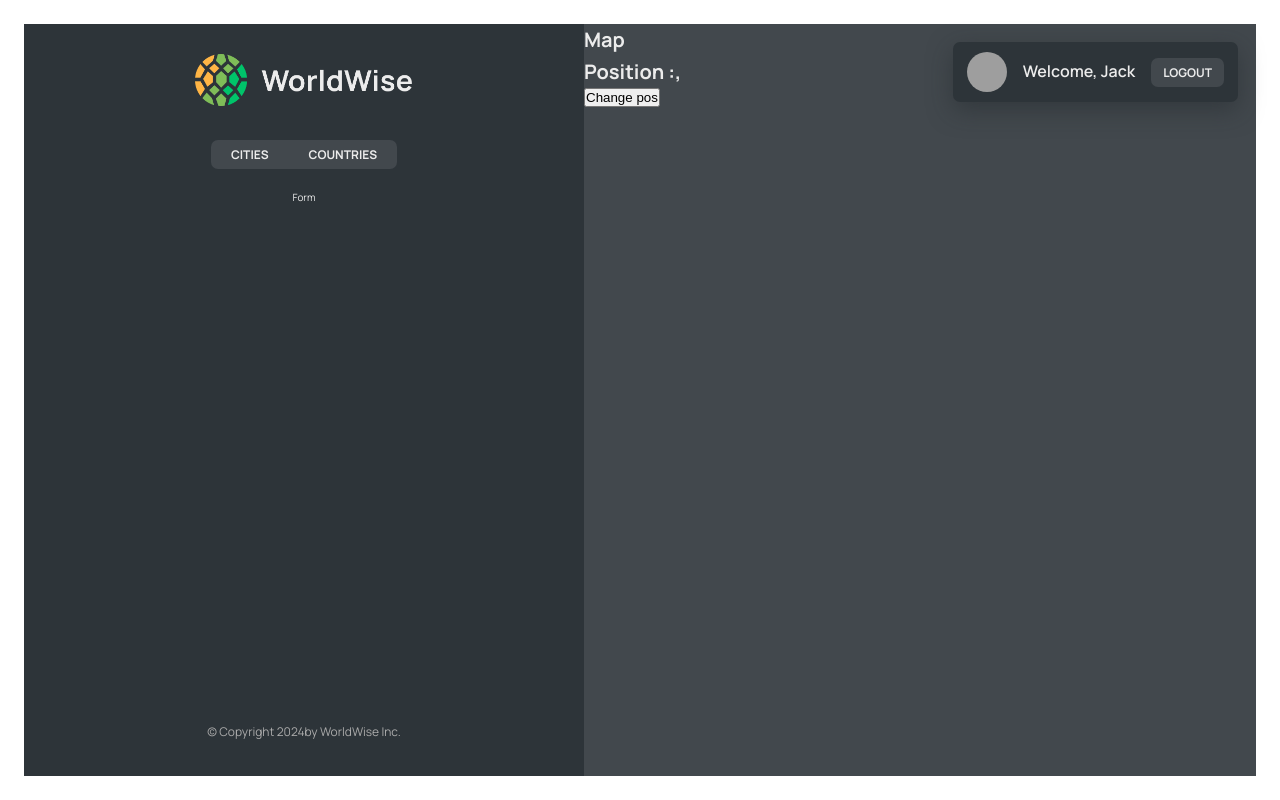
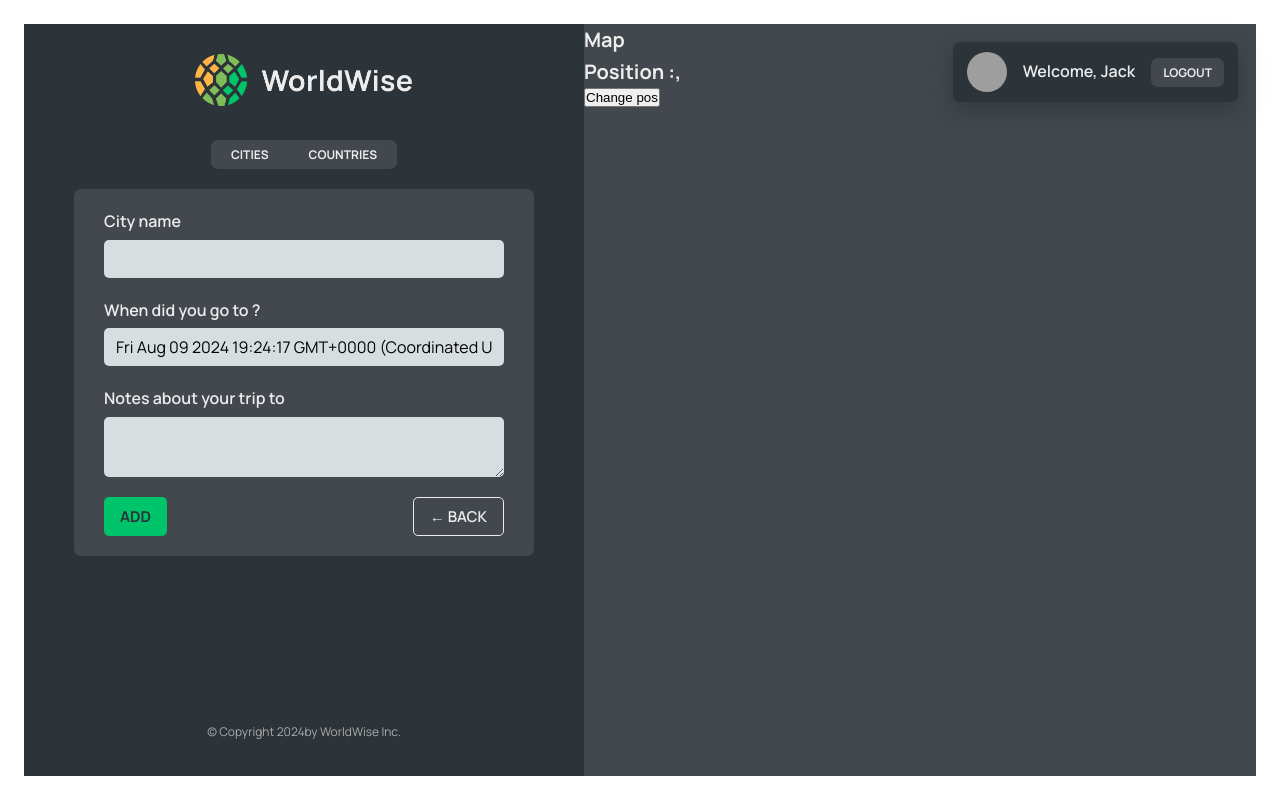
Before and after one commit to zeinabmontaghemi/worldwise, a React (Vite) app: page /app/form in a window 1280 px wide. Built offline with nearby package versions, Linux system fonts and the light colour scheme; data requests are answered from the project's data file; grey boxes are pictures that could not be loaded.

Commit message:
add BackButton component in form using Programmatic Navigation with useNavigate

```diff
--- a/src/App.jsx
+++ b/src/App.jsx
@@ -10,6 +10,7 @@ import Login from "./pages/Login";
 import CityList from "./components/CityList";
 import CountryList from "./components/CountryList";
 import City from "./components/City";
+import Form from "./components/Form";
 
 const BASE_URL = "http://localhost:9000";
 
@@ -55,7 +56,7 @@ function App() {
             path="countries"
             element={<CountryList cities={cities} isLoading={isLoading} />}
           />
-          <Route path="form" element={<p>Form</p>} />
+          <Route path="form" element={<Form />} />
         </Route>
         <Route path="*" element={<PageNotFound />} />
       </Routes>
--- /dev/null
+++ b/src/components/BackButton.jsx
@@ -0,0 +1,20 @@
+import { useNavigate } from "react-router-dom";
+import Button from "./Button";
+
+function BackButton() {
+  const navigate = useNavigate();
+
+  return (
+    <Button
+      type="back"
+      onClick={(e) => {
+        e.preventDefault();
+        navigate(-1);
+      }}
+    >
+      &larr; Back
+    </Button>
+  );
+}
+
+export default BackButton;
--- a/src/components/CountryList.jsx
+++ b/src/components/CountryList.jsx
@@ -19,7 +19,7 @@ function CountryList({ cities, isLoading }) {
   return (
     <ul className={styles.countryList}>
       {countries.map((country) => (
-        <CountryItem country={country} key={country.id} />
+        <CountryItem country={country} key={country.country} />
       ))}
     </ul>
   );
--- a/src/components/Form.jsx
+++ b/src/components/Form.jsx
@@ -3,6 +3,9 @@
 import { useState } from "react";
 
 import styles from "./Form.module.css";
+import Button from "./Button";
+import BackButton from "./BackButton";
+import { useNavigate } from "react-router-dom";
 
 export function convertToEmoji(countryCode) {
   const codePoints = countryCode
@@ -49,8 +52,8 @@ function Form() {
       </div>
 
       <div className={styles.buttons}>
-        <button>Add</button>
-        <button>&larr; Back</button>
+        <Button type="primary">Add</Button>
+        <BackButton />
       </div>
     </form>
   );
--- a/src/components/Map.jsx
+++ b/src/components/Map.jsx
@@ -1,12 +1,13 @@
-import { useSearchParams } from "react-router-dom";
+import { useNavigate, useSearchParams } from "react-router-dom";
 import styles from "./Map.module.css";
 
 function Map() {
+  const navigate = useNavigate();
   const [searchParams, setSearchParams] = useSearchParams();
   const lat = searchParams.get("lat");
   const lng = searchParams.get("lng");
   return (
-    <div className={styles.mapContainer}>
+    <div className={styles.mapContainer} onClick={() => navigate("form")}>
       <h1>Map</h1>
       <h1>
         Position :{lat},{lng}{" "}
```
